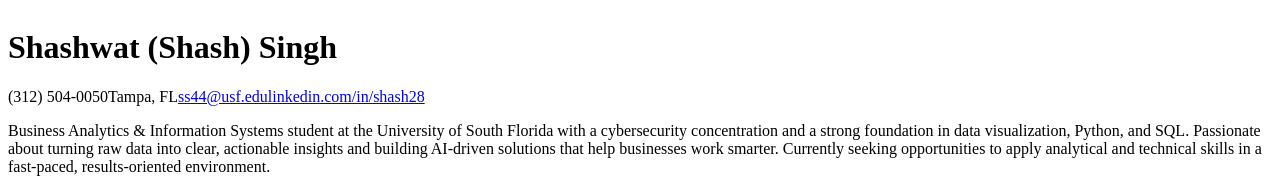
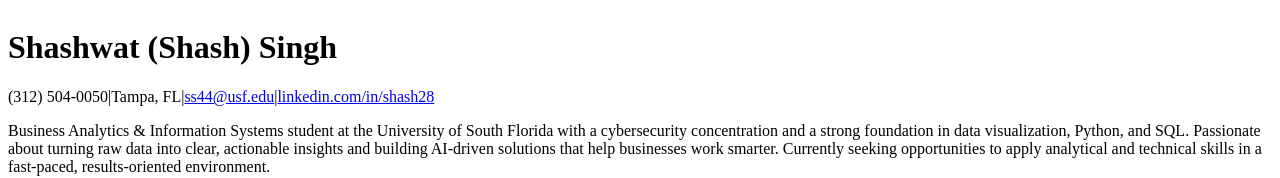
Before and after one commit to shash825/nextjs-resume, a Next.js app: page / in a window 1280 px wide. Shown: the top 178 px of the page. Built offline with nearby package versions, Linux system fonts and the light colour scheme.

Commit message:
fixed layout

```diff
--- a/src/app/page.js
+++ b/src/app/page.js
@@ -3,10 +3,13 @@ export default function Home() {
     <main className="max-w-3xl mx-auto px-6 py-12 bg-white min-h-screen">
       <header className="mb-10">
         <h1 className="text-4xl font-bold text-gray-900 tracking-tight">Shashwat (Shash) Singh</h1>
-        <p className="text-sm text-gray-500 mt-2 flex flex-wrap gap-x-3">
+        <p className="text-sm text-gray-500 mt-2 flex flex-wrap items-center gap-x-4">
           <span>(312) 504-0050</span>
+          <span className="text-gray-300">|</span>
           <span>Tampa, FL</span>
+          <span className="text-gray-300">|</span>
           <a href="mailto:ss44@usf.edu" className="text-blue-600 hover:underline">ss44@usf.edu</a>
+          <span className="text-gray-300">|</span>
           <a href="https://www.linkedin.com/in/shash28" className="text-blue-600 hover:underline">linkedin.com/in/shash28</a>
         </p>
         <p className="mt-4 text-gray-700 leading-relaxed">
```
